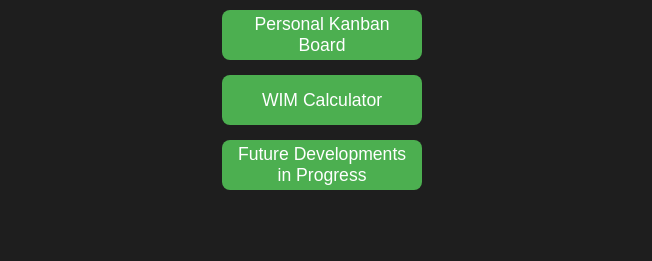
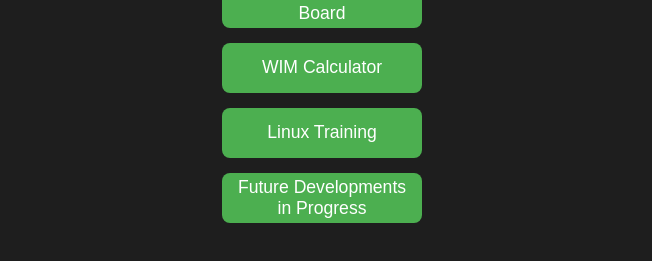
Before and after one commit to SkoiZz94/SkoiZz94.github.io, a plain HTML site: page index.html in a window 1280 px wide. Shown: the part 491-752 px from the top of the page, without its empty margins (318-970 px from the left). Drawn offline with Linux system fonts and the light colour scheme.

Commit message:
Update index.html

```diff
--- a/index.html
+++ b/index.html
@@ -16,6 +16,7 @@
         <div class="button-container">
             <a href="pages/kanban.html"><button>Personal Kanban Board</button></a>
             <a href="pages/wincalc.html"><button>WIM Calculator</button></a>
+	    <a href="pages/linuxtraining.html"><button>Linux Training</button></a>
             <a href="index.html"><button>Future Developments in Progress</button></a>
         </div>
     </div>
```
